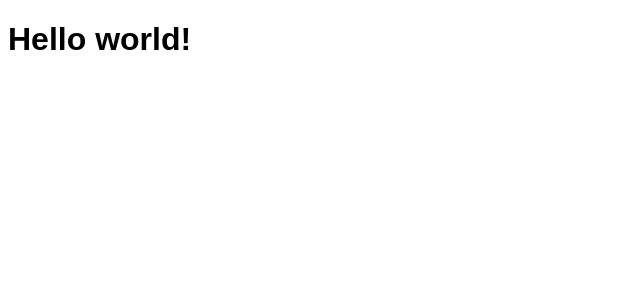
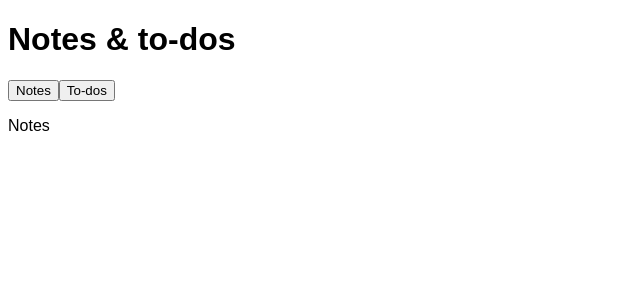
Before and after one commit to o-maklecovs/notes-and-todos, a React (Create React App) app: page / in a window 1280 px wide. Shown: the top 300 px of the page, without its empty margins (0-640 px from the left). Built offline with nearby package versions, Linux system fonts and the light colour scheme.

Commit message:
Added header, button, notes and to-dos components, as well as event handlers to tab-switching button components

```diff
--- a/src/App.js
+++ b/src/App.js
@@ -1,6 +1,33 @@
+import { useState, useEffect } from 'react';
+import Header from './components/Header';
+import Notes from './components/Notes';
+import Todos from './components/Todos';
+
 function App() {
+  const [showNotes, setShowNotes] = useState(false);
+  const [showTodos, setShowTodos] = useState(false);
+
+  useEffect(() => {
+    setShowNotes(true);
+    setShowTodos(false);
+  }, []);
+
+  const onClickTodos = () => {
+    setShowTodos(true);
+    setShowNotes(false);
+  };
+
+  const onClickNotes = () => {
+    setShowNotes(true);
+    setShowTodos(false);
+  };
+
   return (
-    <h1>Hello world!</h1>
+    <div className="container">
+      <Header onClickNotes={onClickNotes} onClickTodos={onClickTodos} />
+      {showNotes && <Notes />}
+      {showTodos && <Todos />}
+    </div>
   );
 }
 
--- /dev/null
+++ b/src/components/Button.js
@@ -0,0 +1,7 @@
+const Button = ({ type, text, onClick }) => {
+  return (
+    <button className={type} onClick={onClick}>{text}</button>
+  );
+};
+
+export default Button;
--- /dev/null
+++ b/src/components/Header.js
@@ -0,0 +1,15 @@
+import Button from './Button';
+
+const Header = ({ onClickNotes, onClickTodos }) => {
+  return (
+    <header>
+      <h1>Notes & to-dos</h1>
+      <div className="tabs">
+        <Button type='' text='Notes' onClick={onClickNotes} />
+        <Button type='' text='To-dos' onClick={onClickTodos} />
+      </div>
+    </header>
+  );
+};
+
+export default Header;
--- /dev/null
+++ b/src/components/Notes.js
@@ -0,0 +1,7 @@
+const Notes = () => {
+  return (
+    <p>Notes</p>
+  );
+};
+
+export default Notes;
--- /dev/null
+++ b/src/components/Todos.js
@@ -0,0 +1,7 @@
+const Todos = () => {
+  return (
+    <p>To-dos</p>
+  );
+};
+
+export default Todos;
```
